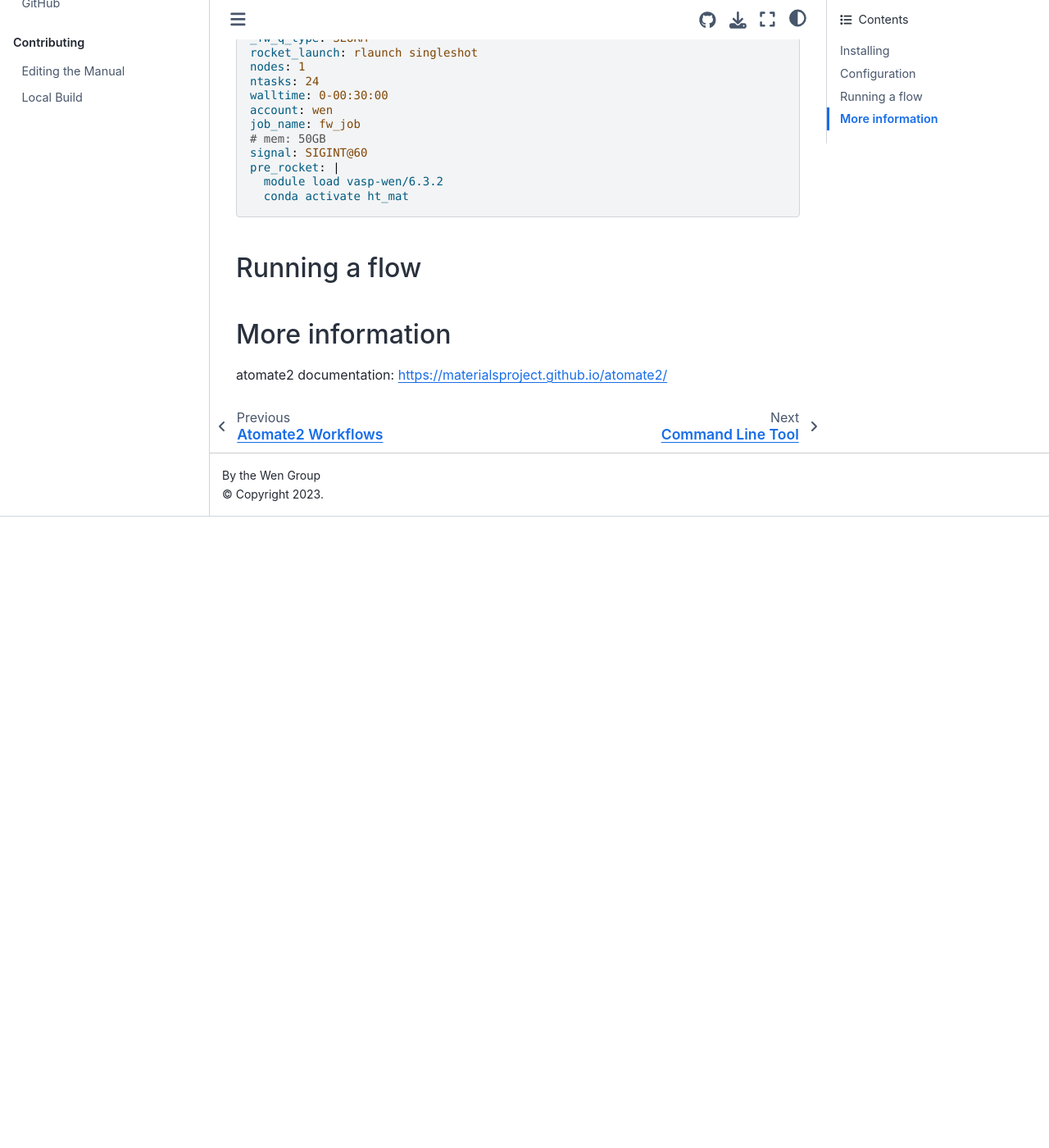
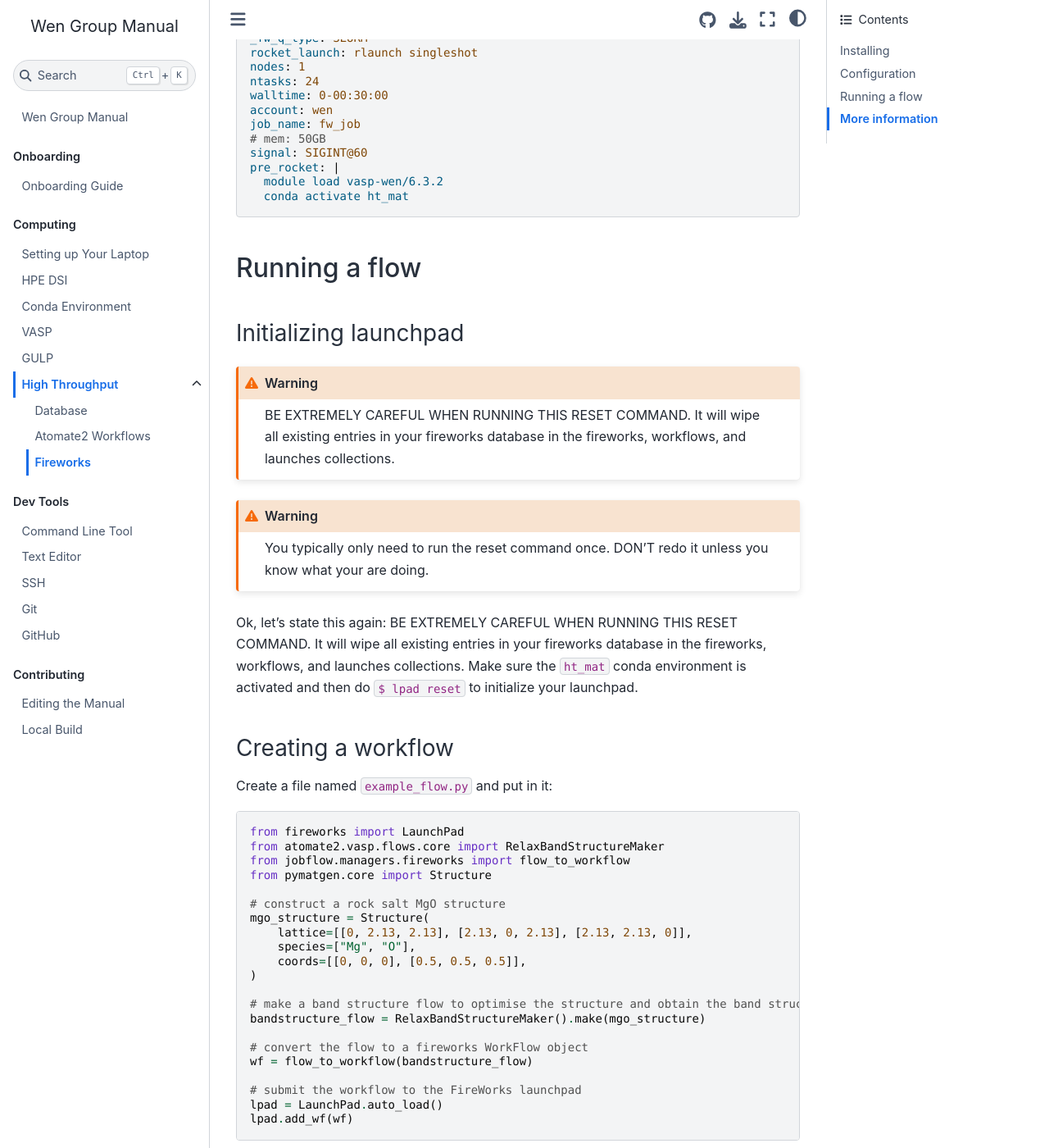
Before and after one commit to wengroup/group_manual, a Jupyter Book: the page built from docs/computing/high_throughput/fireworks.md, in a window 1280 px wide and 1400 px high, scrolled down 1642 px. Shown: the whole window at 82% size. Built offline with Jupyter Book 1.0.4 settings and Sphinx 7.4.7 and the Sphinx Book theme 1.1.4, drawn with Linux system fonts in a browser that asks for light colours; before the commit the page ends 2272 px from its top, so only the background shows below that; some of the changed text lies outside the part shown.

Commit message:
Add lpad and qlaunch instructions

````diff
--- a/docs/computing/high_throughput/fireworks.md
+++ b/docs/computing/high_throughput/fireworks.md
@@ -76,6 +76,103 @@
 
 ## Running a flow
 
+### Initializing launchpad
+
+```{warning}
+BE EXTREMELY CAREFUL WHEN RUNNING THIS RESET COMMAND. It will wipe all existing entries in your fireworks database in the fireworks, workflows, and launches collections.
+```
+
+```{warning}
+You typically only need to run the reset command once. DON'T redo it unless you know what your are doing.
+```
+
+Ok, let's state this again: BE EXTREMELY CAREFUL WHEN RUNNING THIS RESET COMMAND. It will wipe all existing entries in your fireworks database in the fireworks, workflows, and launches collections. Make sure the `ht_mat` conda environment is activated and then do `$ lpad reset` to initialize your launchpad.
+
+### Creating a workflow
+
+Create a file named `example_flow.py` and put in it:
+
+```python
+from fireworks import LaunchPad
+from atomate2.vasp.flows.core import RelaxBandStructureMaker
+from jobflow.managers.fireworks import flow_to_workflow
+from pymatgen.core import Structure
+
+# construct a rock salt MgO structure
+mgo_structure = Structure(
+    lattice=[[0, 2.13, 2.13], [2.13, 0, 2.13], [2.13, 2.13, 0]],
+    species=["Mg", "O"],
+    coords=[[0, 0, 0], [0.5, 0.5, 0.5]],
+)
+
+# make a band structure flow to optimise the structure and obtain the band structure
+bandstructure_flow = RelaxBandStructureMaker().make(mgo_structure)
+
+# convert the flow to a fireworks WorkFlow object
+wf = flow_to_workflow(bandstructure_flow)
+
+# submit the workflow to the FireWorks launchpad
+lpad = LaunchPad.auto_load()
+lpad.add_wf(wf)
+```
+
+Then you can add it to your fireworks launchpad by `$ python example_flow.py`.
+
+You can verify that it is added by:
+
+```bash
+lpad get_fws -s READY
+```
+
+### Launching a workflow
+
+The above commands only adds the workflow to the launchpad, but the workflow hasn't been submitted for running. To run the workflow, you can use the `qlaunch` command to submit jobs using SLURM. You can use `singleshot` to submit a single job or `rapidfire` to submit multiple jobs.
+
+::::{tab-set}
+
+:::{tab-item} singleshot
+
+```bash
+$ conda activate ht_mat   # can be ignored if already activated
+$ qlaunch singleshot
+```
+
+:::
+
+:::{tab-item} rapidfire
+
+```bash
+$ conda activate ht_mat   # can be ignored if already activated
+qlaunch rapidfire --nlaunches 1
+```
+
+You may want to increase the number of launches to submit more jobs.
+Specifically, you can use `--nlaunches infinite` to keep on submit jobs without stopping (use the infinite mode with caution).
+
+:::
+::::
+
+```{note}
+Use `$ qlaunch --help`, `$ qlaunch singleshot --help`, `$ qlaunch rapidfire --help` etc. to see more info on how to use `qlaunch`.
+```
+
+### Monitoring your workflow
+
+To check the status of your jobs, do
+
+```bash
+$ lpad get_fws -s RUNNING
+```
+
+Alternatively, you can use a Web GUI to monitor the status of your workflows. To enable this, follow the above `Installing` and `Configuration` steps to set it up on your laptop (not on the cluster). Then
+
+```
+$ lpad webgui  # on a local terminal not connected to the cluster
+```
+
+will open a tab in our web browser to show the status of your workflows.
+
 ## More information
 
-atomate2 documentation: https://materialsproject.github.io/atomate2/
+- Fireworks documentation: https://materialsproject.github.io/fireworks
+- Persson group handbook (note, this is for atomate1 workflow, but many things are the same for atomate2): https://materialsproject.gitbook.io/persson-group-handbook/computing/atomate-setup
````
